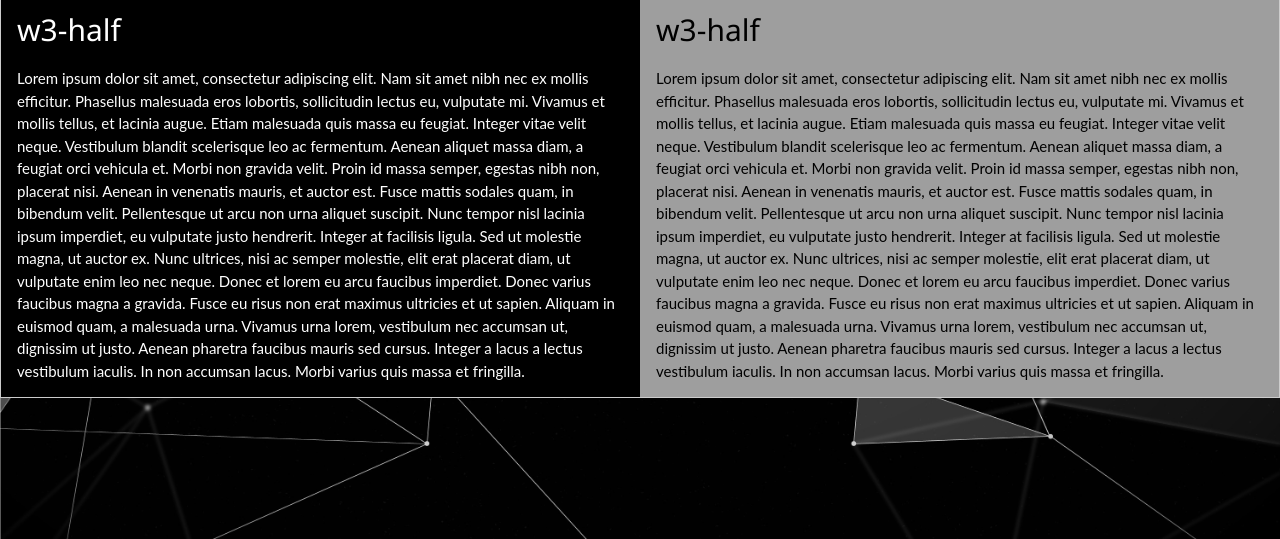
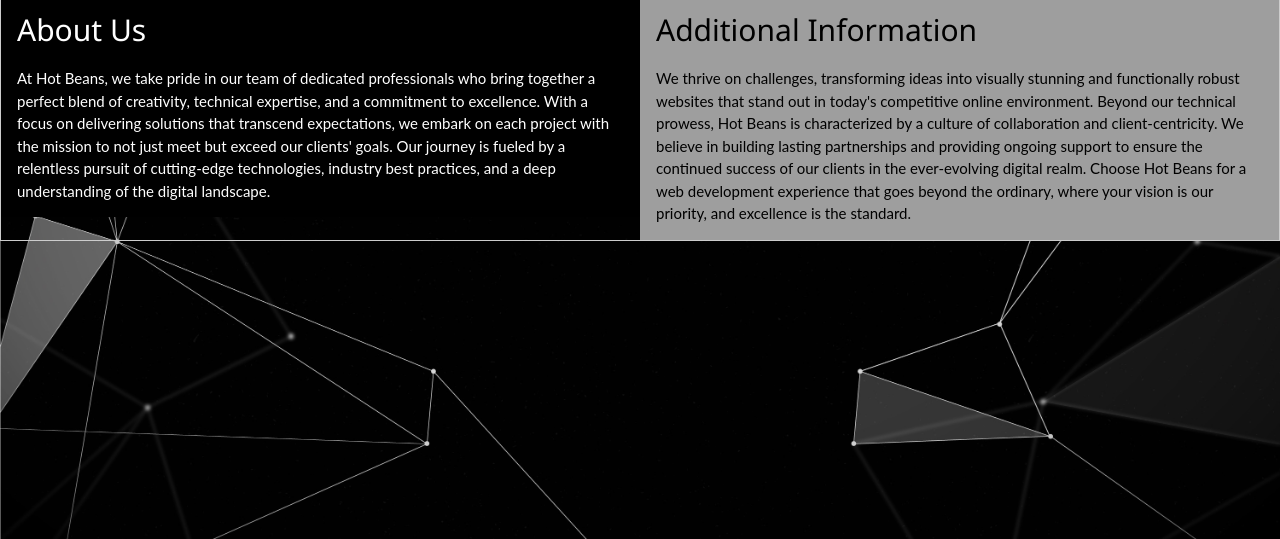
Before and after one commit to YakubPatel/Hot-Beans, a plain HTML site: page About.html in a window 1280 px wide. Shown: the part 261-800 px from the top of the page. Drawn offline with nearby package versions, Linux system fonts and the light colour scheme.

Commit message:
Update About.html

```diff
--- a/About.html
+++ b/About.html
@@ -174,21 +174,17 @@
 
   <div class="w3-container w3-half w3-black">
 
-    <h2>w3-half</h2>
+    <h2>About Us</h2>
 
-    <p>Lorem ipsum dolor sit amet, consectetur adipiscing elit. Nam sit amet nibh nec ex mollis efficitur. Phasellus malesuada eros lobortis, sollicitudin lectus eu, vulputate mi. Vivamus et mollis tellus, et lacinia augue. Etiam malesuada quis massa eu feugiat. Integer vitae velit neque. Vestibulum blandit scelerisque leo ac fermentum. Aenean aliquet massa diam, a feugiat orci vehicula et. Morbi non gravida velit. Proin id massa semper, egestas nibh non, placerat nisi.
-
-      Aenean in venenatis mauris, et auctor est. Fusce mattis sodales quam, in bibendum velit. Pellentesque ut arcu non urna aliquet suscipit. Nunc tempor nisl lacinia ipsum imperdiet, eu vulputate justo hendrerit. Integer at facilisis ligula. Sed ut molestie magna, ut auctor ex. Nunc ultrices, nisi ac semper molestie, elit erat placerat diam, ut vulputate enim leo nec neque. Donec et lorem eu arcu faucibus imperdiet. Donec varius faucibus magna a gravida. Fusce eu risus non erat maximus ultricies et ut sapien. Aliquam in euismod quam, a malesuada urna. Vivamus urna lorem, vestibulum nec accumsan ut, dignissim ut justo. Aenean pharetra faucibus mauris sed cursus. Integer a lacus a lectus vestibulum iaculis. In non accumsan lacus. Morbi varius quis massa et fringilla.</p>
+    <p>At Hot Beans, we take pride in our team of dedicated professionals who bring together a perfect blend of creativity, technical expertise, and a commitment to excellence. With a focus on delivering solutions that transcend expectations, we embark on each project with the mission to not just meet but exceed our clients' goals. Our journey is fueled by a relentless pursuit of cutting-edge technologies, industry best practices, and a deep understanding of the digital landscape.</p>
 
   </div>
 
   <div class="w3-container w3-half w3-grey">
 
-    <h2>w3-half</h2>
+    <h2>Additional Information</h2>
 
-    <p>Lorem ipsum dolor sit amet, consectetur adipiscing elit. Nam sit amet nibh nec ex mollis efficitur. Phasellus malesuada eros lobortis, sollicitudin lectus eu, vulputate mi. Vivamus et mollis tellus, et lacinia augue. Etiam malesuada quis massa eu feugiat. Integer vitae velit neque. Vestibulum blandit scelerisque leo ac fermentum. Aenean aliquet massa diam, a feugiat orci vehicula et. Morbi non gravida velit. Proin id massa semper, egestas nibh non, placerat nisi.
-
-      Aenean in venenatis mauris, et auctor est. Fusce mattis sodales quam, in bibendum velit. Pellentesque ut arcu non urna aliquet suscipit. Nunc tempor nisl lacinia ipsum imperdiet, eu vulputate justo hendrerit. Integer at facilisis ligula. Sed ut molestie magna, ut auctor ex. Nunc ultrices, nisi ac semper molestie, elit erat placerat diam, ut vulputate enim leo nec neque. Donec et lorem eu arcu faucibus imperdiet. Donec varius faucibus magna a gravida. Fusce eu risus non erat maximus ultricies et ut sapien. Aliquam in euismod quam, a malesuada urna. Vivamus urna lorem, vestibulum nec accumsan ut, dignissim ut justo. Aenean pharetra faucibus mauris sed cursus. Integer a lacus a lectus vestibulum iaculis. In non accumsan lacus. Morbi varius quis massa et fringilla.</p>
+    <p>We thrive on challenges, transforming ideas into visually stunning and functionally robust websites that stand out in today's competitive online environment. Beyond our technical prowess, Hot Beans is characterized by a culture of collaboration and client-centricity. We believe in building lasting partnerships and providing ongoing support to ensure the continued success of our clients in the ever-evolving digital realm. Choose Hot Beans for a web development experience that goes beyond the ordinary, where your vision is our priority, and excellence is the standard.</p>
 
 
 
```
